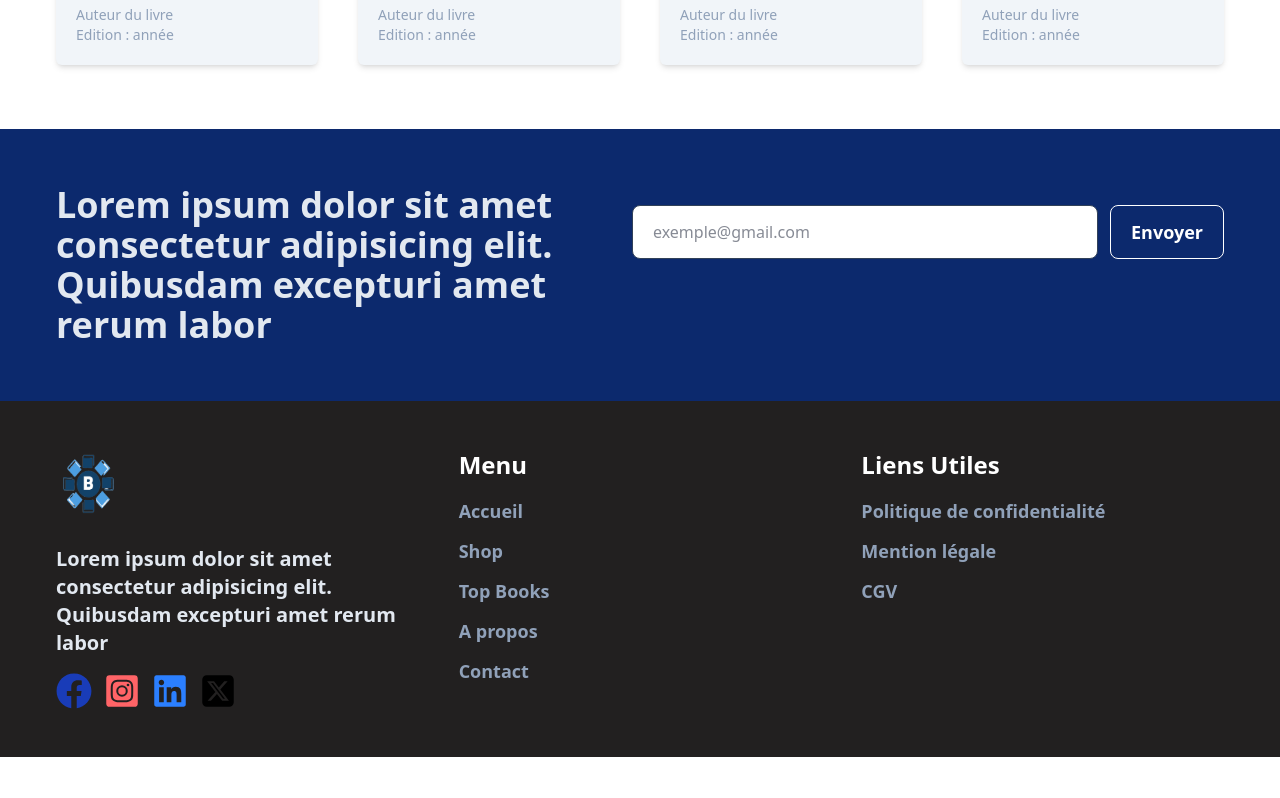
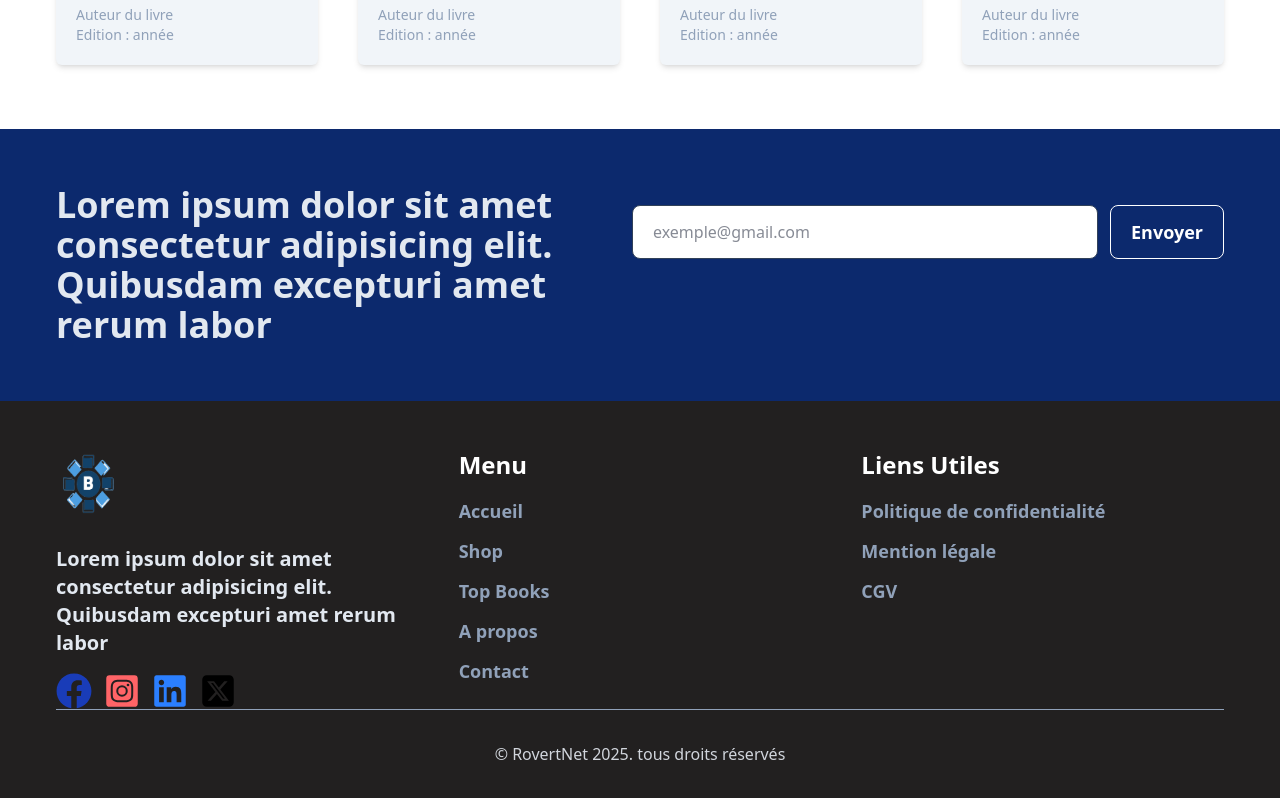
Before and after one commit to rovertnet/perso_biblio, a React (Vite) app: page / in a window 1280 px wide. Shown: the part 1821-2619 px from the top of the page. Before the commit the page ends 2578 px from the top, so only its background shows below. Built offline with nearby package versions, Linux system fonts and the light colour scheme.

Commit message:
another commit*

```diff
--- a/src/components/footer/Footer.jsx
+++ b/src/components/footer/Footer.jsx
@@ -60,6 +60,11 @@ export default function Footer() {
             </div>
           </div>
         </div>
+
+        <hr className="text-slate-400 pt-8" />
+        <span className=" text-gray-300 text-sm flex justify-center items-center md:text-base">
+          © RovertNet {new Date().getFullYear()}. tous droits réservés
+        </span>
       </div>
     </>
   );
```
